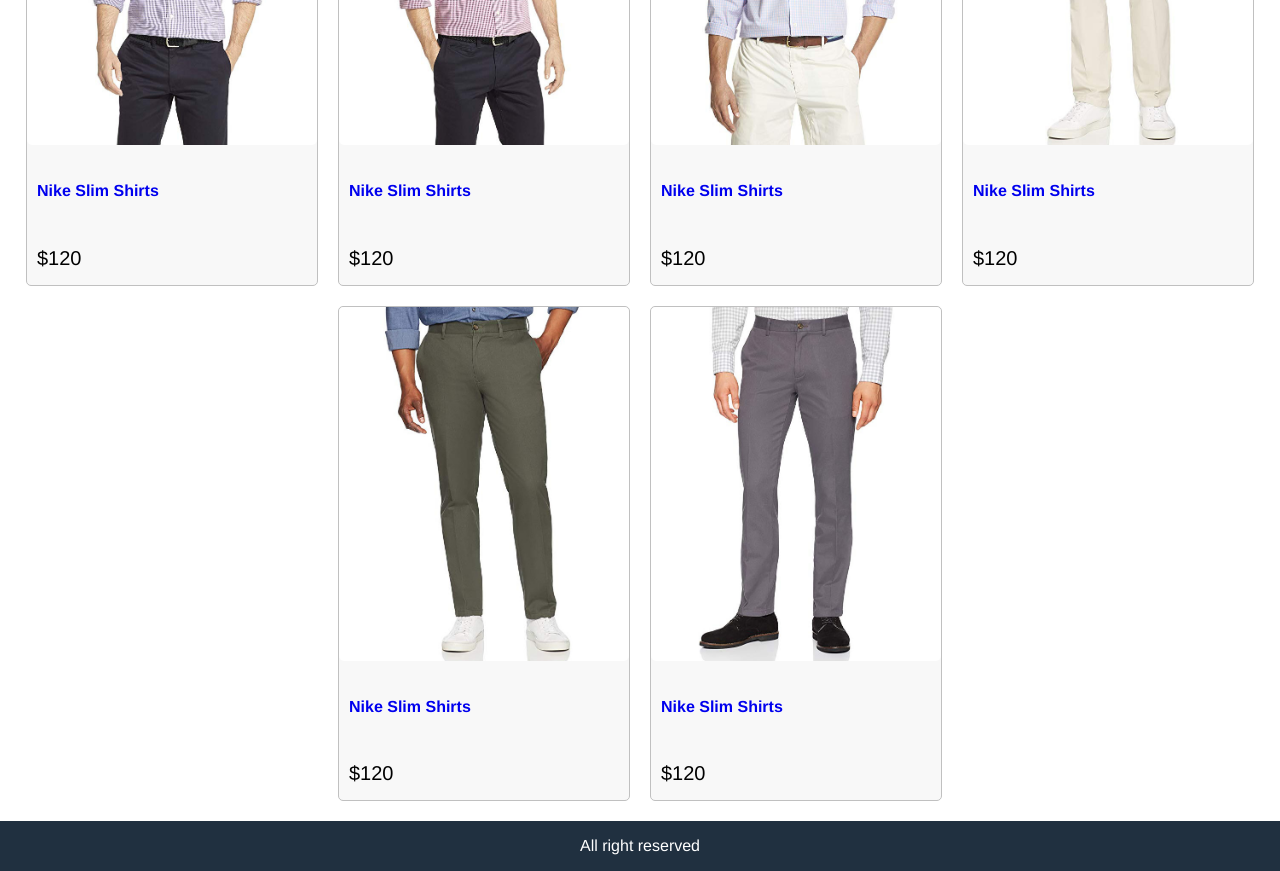
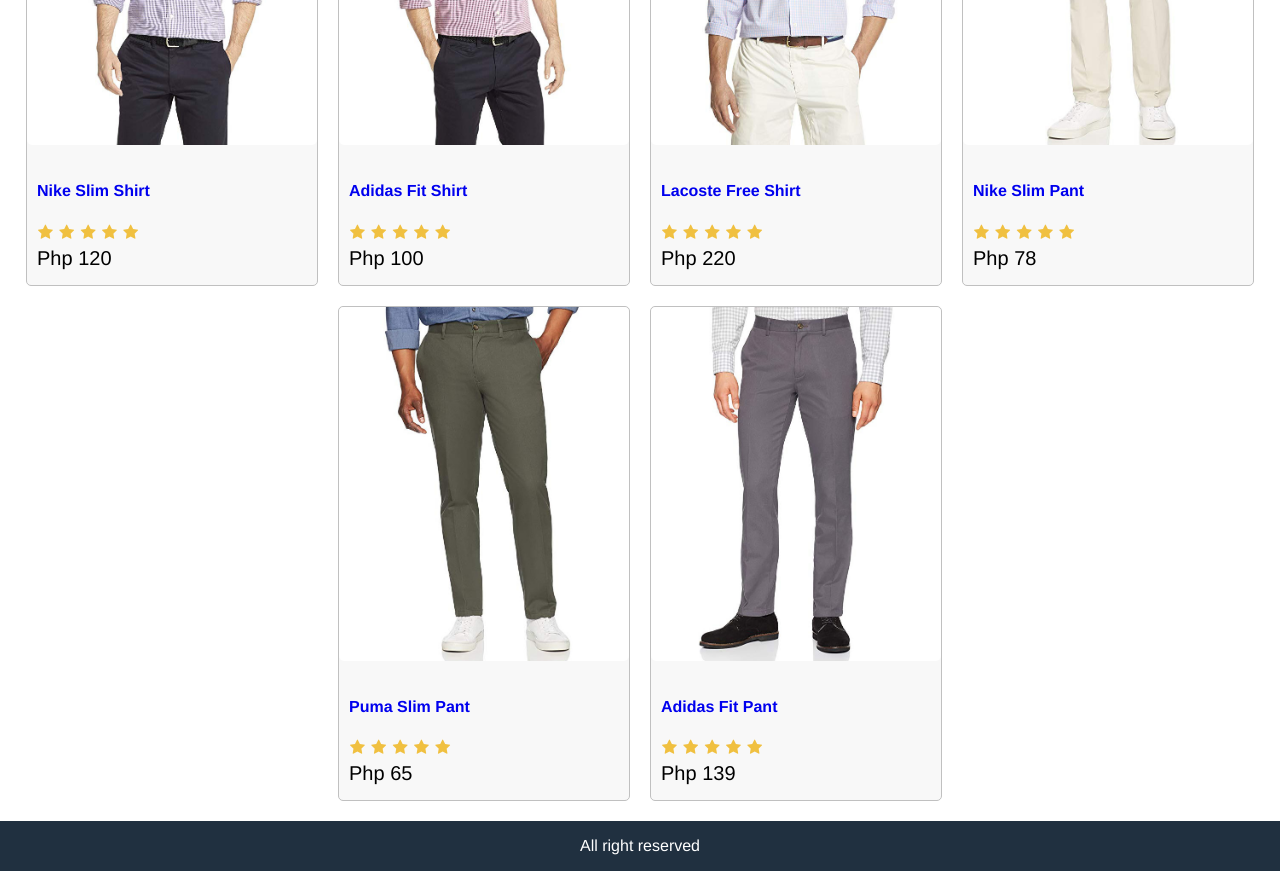
Before and after one commit to mfrancislie/E-commerce-amazon, a React (Create React App) app in the folder frontend/: page / in a window 1280 px wide. Shown: the part 280-1151 px from the top of the page. Built offline with nearby package versions, Linux system fonts and the light colour scheme.

Commit message:
App Changes and added data.js

```diff
--- a/frontend/public/index.html
+++ b/frontend/public/index.html
@@ -24,7 +24,11 @@
       work correctly both with client-side routing and a non-root public URL.
       Learn how to configure a non-root public URL by running `npm run build`.
     -->
-    <title>React App</title>
+     <link
+      rel="stylesheet"
+      href="https://cdnjs.cloudflare.com/ajax/libs/font-awesome/4.7.0/css/font-awesome.min.css"
+    />
+    <title>Amazon App</title>
   </head>
   <body>
     <noscript>You need to enable JavaScript to run this app.</noscript>
--- a/frontend/src/App.js
+++ b/frontend/src/App.js
@@ -1,3 +1,5 @@
+import data from './data';
+
 function App() {
   return (
     <div className="grid-container">
@@ -15,14 +17,19 @@ function App() {
       <main>
         <div>
           <div className="row center">
-            <div className="card">
-              <a href="product.html">
+            {data.products.map((product) => (
+              <div className="card" key={product._id}>
+                <a href={`/product/${product._id}`}>
                   {/* <!-- image size: 680px by 830px --> */}
-                <img className="medium" src="./images/p1.jpg" alt="product" />
+                  <img
+                    className="medium"
+                    src={product.image}
+                    alt={product.name}
+                  />
                 </a>
                 <div className="card-body">
-                <a href="product.html">
-                  <h2>Nike Slim Shirts</h2>
+                  <a href={`/product/${product._id}`}>
+                    <h2>{product.name}</h2>
                   </a>
                   <div className="rating">
                     <span>
@@ -46,179 +53,10 @@ function App() {
                       <i className="fa fa-star"></i>{' '}
                     </span>
                   </div>
-                <div className="price">$120</div>
+                  <div className="price">Php {product.price}</div>
                 </div>
               </div>
-            <div className="card">
-              <a href="product.html">
-                {/* <!-- image size: 680px by 830px --> */}
-                <img className="medium" src="./images/p2.jpg" alt="product" />
-              </a>
-              <div className="card-body">
-                <a href="product.html">
-                  <h2>Nike Slim Shirts</h2>
-                </a>
-                <div className="rating">
-                  <span>
-                    {' '}
-                    <i className="fa fa-star"></i>{' '}
-                  </span>
-                  <span>
-                    {' '}
-                    <i className="fa fa-star"></i>{' '}
-                  </span>
-                  <span>
-                    {' '}
-                    <i className="fa fa-star"></i>{' '}
-                  </span>
-                  <span>
-                    {' '}
-                    <i className="fa fa-star"></i>{' '}
-                  </span>
-                  <span>
-                    {' '}
-                    <i className="fa fa-star"></i>{' '}
-                  </span>
-                </div>
-                <div className="price">$120</div>
-              </div>
-            </div>
-            <div className="card">
-              <a href="product.html">
-                {/* <!-- image size: 680px by 830px --> */}
-                <img className="medium" src="./images/p3.jpg" alt="product" />
-              </a>
-              <div className="card-body">
-                <a href="product.html">
-                  <h2>Nike Slim Shirts</h2>
-                </a>
-                <div className="rating">
-                  <span>
-                    {' '}
-                    <i className="fa fa-star"></i>{' '}
-                  </span>
-                  <span>
-                    {' '}
-                    <i className="fa fa-star"></i>{' '}
-                  </span>
-                  <span>
-                    {' '}
-                    <i className="fa fa-star"></i>{' '}
-                  </span>
-                  <span>
-                    {' '}
-                    <i className="fa fa-star"></i>{' '}
-                  </span>
-                  <span>
-                    {' '}
-                    <i className="fa fa-star"></i>{' '}
-                  </span>
-                </div>
-                <div className="price">$120</div>
-              </div>
-            </div>
-            <div className="card">
-              <a href="product.html">
-                {/* <!-- image size: 680px by 830px --> */}
-                <img className="medium" src="./images/p4.jpg" alt="product" />
-              </a>
-              <div className="card-body">
-                <a href="product.html">
-                  <h2>Nike Slim Shirts</h2>
-                </a>
-                <div className="rating">
-                  <span>
-                    {' '}
-                    <i className="fa fa-star"></i>{' '}
-                  </span>
-                  <span>
-                    {' '}
-                    <i className="fa fa-star"></i>{' '}
-                  </span>
-                  <span>
-                    {' '}
-                    <i className="fa fa-star"></i>{' '}
-                  </span>
-                  <span>
-                    {' '}
-                    <i className="fa fa-star"></i>{' '}
-                  </span>
-                  <span>
-                    {' '}
-                    <i className="fa fa-star"></i>{' '}
-                  </span>
-                </div>
-                <div className="price">$120</div>
-              </div>
-            </div>
-            <div className="card">
-              <a href="product.html">
-                {/* <!-- image size: 680px by 830px --> */}
-                <img className="medium" src="./images/p5.jpg" alt="product" />
-              </a>
-              <div className="card-body">
-                <a href="product.html">
-                  <h2>Nike Slim Shirts</h2>
-                </a>
-                <div className="rating">
-                  <span>
-                    {' '}
-                    <i className="fa fa-star"></i>{' '}
-                  </span>
-                  <span>
-                    {' '}
-                    <i className="fa fa-star"></i>{' '}
-                  </span>
-                  <span>
-                    {' '}
-                    <i className="fa fa-star"></i>{' '}
-                  </span>
-                  <span>
-                    {' '}
-                    <i className="fa fa-star"></i>{' '}
-                  </span>
-                  <span>
-                    {' '}
-                    <i className="fa fa-star"></i>{' '}
-                  </span>
-                </div>
-                <div className="price">$120</div>
-              </div>
-            </div>
-            <div className="card">
-              <a href="product.html">
-                {/* <!-- image size: 680px by 830px --> */}
-                <img className="medium" src="./images/p6.jpg" alt="product" />
-              </a>
-              <div className="card-body">
-                <a href="product.html">
-                  <h2>Nike Slim Shirts</h2>
-                </a>
-                <div className="rating">
-                  <span>
-                    {' '}
-                    <i className="fa fa-star"></i>{' '}
-                  </span>
-                  <span>
-                    {' '}
-                    <i className="fa fa-star"></i>{' '}
-                  </span>
-                  <span>
-                    {' '}
-                    <i className="fa fa-star"></i>{' '}
-                  </span>
-                  <span>
-                    {' '}
-                    <i className="fa fa-star"></i>{' '}
-                  </span>
-                  <span>
-                    {' '}
-                    <i className="fa fa-star-half-o"></i>{' '}
-                  </span>
-                </div>
-                <div className="price">$120</div>
-              </div>
-            </div>
+            ))}
           </div>
         </div>
       </main>
--- /dev/null
+++ b/frontend/src/data.js
@@ -0,0 +1,77 @@
+const data = {
+  products: [
+    {
+      _id: '1',
+      name: 'Nike Slim Shirt',
+      category: 'Shirts',
+      image: '/images/p1.jpg',
+      price: 120,
+      countInStock: 10,
+      brand: 'Nike',
+      rating: 4.5,
+      numReviews: 10,
+      description: 'high quality product',
+    },
+    {
+      _id: '2',
+      name: 'Adidas Fit Shirt',
+      category: 'Shirts',
+      image: '/images/p2.jpg',
+      price: 100,
+      countInStock: 20,
+      brand: 'Adidas',
+      rating: 4.0,
+      numReviews: 10,
+      description: 'high quality product',
+    },
+    {
+      _id: '3',
+      name: 'Lacoste Free Shirt',
+      category: 'Shirts',
+      image: '/images/p3.jpg',
+      price: 220,
+      countInStock: 0,
+      brand: 'Lacoste',
+      rating: 4.8,
+      numReviews: 17,
+      description: 'high quality product',
+    },
+    {
+      _id: '4',
+      name: 'Nike Slim Pant',
+      category: 'Pants',
+      image: '/images/p4.jpg',
+      price: 78,
+      countInStock: 15,
+      brand: 'Nike',
+      rating: 4.5,
+      numReviews: 14,
+      description: 'high quality product',
+    },
+    {
+      _id: '5',
+      name: 'Puma Slim Pant',
+      category: 'Pants',
+      image: '/images/p5.jpg',
+      price: 65,
+      countInStock: 5,
+      brand: 'Puma',
+      rating: 4.5,
+      numReviews: 10,
+      description: 'high quality product',
+    },
+    {
+      _id: '6',
+      name: 'Adidas Fit Pant',
+      category: 'Pants',
+      image: '/images/p6.jpg',
+      price: 139,
+      countInStock: 12,
+      brand: 'Adidas',
+      rating: 4.5,
+      numReviews: 15,
+      description: 'high quality product',
+    },
+  ],
+};
+export default data;
```
Lines whose indentation alone changed are shown as unchanged.
